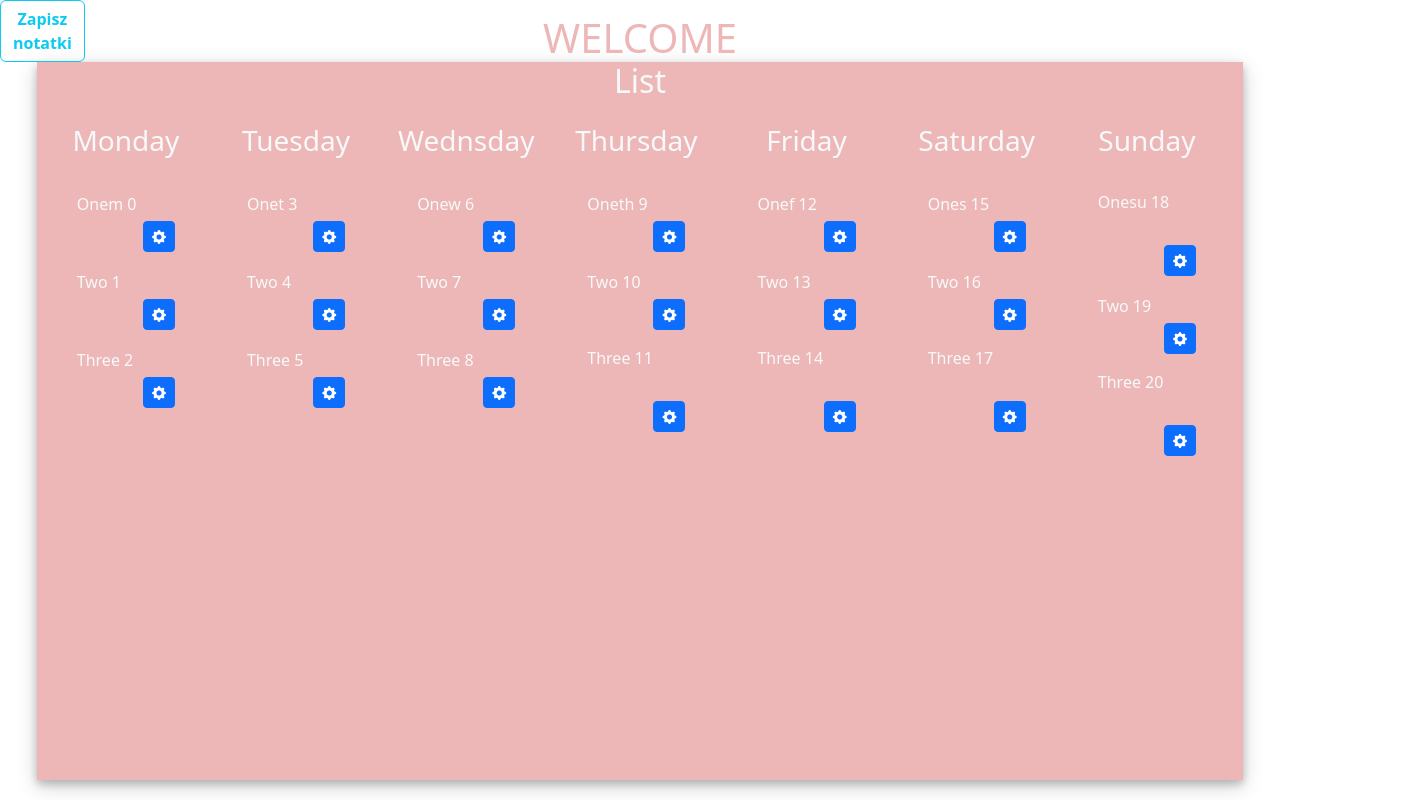
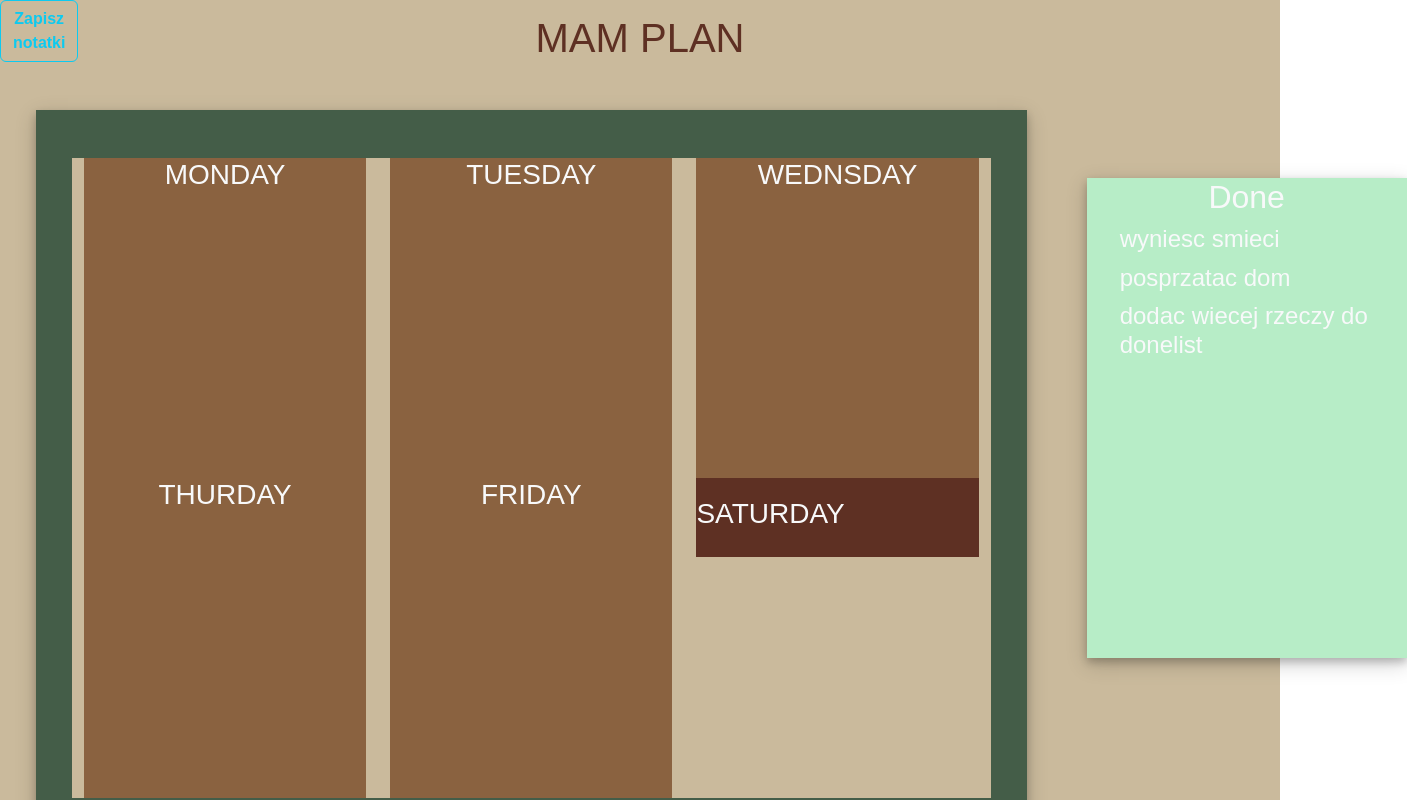
Before and after one commit to Dragonslayer49/listaTodo, a Nuxt app: page / in a window 1280 px wide. Shown: the top 800 px of the page, 1407 px wide, since content can reach past the window. Built offline with nearby package versions, Linux system fonts and the light colour scheme.

Commit message:
dzialajac pinia w done + saturday sunday nie dzialajace

```diff
--- a/components/Dzien.vue
+++ b/components/Dzien.vue
@@ -7,6 +7,7 @@ import { indexOf } from "vuedraggable/dist/vuedraggable.common";
 const props = defineProps({
   title: String,
   items: { type: Array, required: true },
+  index: Number,
 });
 const emit = defineEmits(["donee"]);
 const edycja = ref(false);
@@ -44,10 +45,16 @@ function DoDone(zrobione, arr, index) {
   emit("donee", zrobione);
   arr.splice(index, 1);
 }
+console.log(props.index);
 </script>
 
 <template>
-  <div class="col-1 dzientyg">
+  <div class="d flex flex-column col-4" style="background-color: #caba9c">
+    <div
+      v-if="index < 5"
+      class="dzientyg d-flex flex-column"
+      style="background-color: #8a6240"
+    >
       <h3 class="align-self-center dzien">{{ title }}</h3>
       <div id="lista" class="d-flex flex-column">
         <ul class="ulul">
@@ -78,6 +85,7 @@ function DoDone(zrobione, arr, index) {
                 <input v-model="tekst" type="text" />
               </form>
             </div>
+
             <div class="d-flex justify-content-center">
               <button
                 v-if="tekst == null"
@@ -108,6 +116,76 @@ function DoDone(zrobione, arr, index) {
         </ul>
       </div>
     </div>
+
+    <!--                                                                    sobota i niedziela-->
+
+    <div
+      v-else-if="index == 5"
+      class="d-flex"
+      style="background-color: #5e3023"
+    >
+      <h3 class="align-self-center dzien">{{ title }}</h3>
+      <div id="lista" class="d-flex">
+        <ul class="ulul">
+          <draggable :list="items" item-key="key">
+            <template #item="{ element, index }">
+              <Lista
+                :napis="element.text"
+                :ind="element.id"
+                @usun="items.splice(index, 1)"
+                @edytuj="(zmien) => edytujItemy(index, zmien, items)"
+                @doneitems="(zrobione) => DoDone(zrobione, items, index)"
+              />
+            </template> </draggable
+          ><!--LISTA-->
+
+          <div v-if="edycja == false" class="d-flex justify-content-center">
+            <button
+              type="button"
+              @click="edycja = true"
+              class="plusIcon btn btn-sm btn-success w-100"
+            >
+              <i class="bi bi-plus-lg"></i>
+            </button>
+          </div>
+          <div v-else class="">
+            <div class="w-100 d-flex justify-content-center">
+              <form @submit.prevent="dodaj">
+                <input v-model="tekst" type="text" />
+              </form>
+            </div>
+
+            <div class="d-flex justify-content-center">
+              <button
+                v-if="tekst == null"
+                type="button"
+                @click="dodaj(items, index)"
+                class="btn btn-sm btn-primary"
+                disabled
+              >
+                <i class="bi bi-plus"></i>
+              </button>
+              <button
+                v-else
+                type="button"
+                @click="dodaj(items)"
+                class="btn btn-sm btn-primary"
+              >
+                <i class="bi bi-plus"></i>
+              </button>
+              <button
+                type="button"
+                @click="edycja = false"
+                class="btn btn-sm btn-danger"
+              >
+                <i class="bi bi-x"></i>
+              </button>
+            </div>
+          </div>
+        </ul>
+      </div>
+    </div>
+  </div>
 </template>
 
 <style scoped>
@@ -131,8 +209,8 @@ li {
 }
 
 .dzientyg {
-  flex-basis: 14.2%;
-  min-height: 40rem;
+  flex-basis: 30%;
+  min-height: 20rem;
 }
 
 .dzien {
--- a/components/Lista.vue
+++ b/components/Lista.vue
@@ -111,11 +111,12 @@ function doDone() {
 <style scoped>
 li {
   width: 100%;
+  color: #001524;
 }
 
 li:hover {
   opacity: 0.95;
-  background-color: rgba(238, 115, 115, 0.43);
+  background-color: #8a6240;
 }
 
 .list-group-item {
--- a/nuxt.config.ts
+++ b/nuxt.config.ts
@@ -1,10 +1,9 @@
 // https://nuxt.com/docs/api/configuration/nuxt-config
 export default defineNuxtConfig({
-    app: {
-      baseURL: "/",
-    },
+  app: {
+    baseURL: "/",
+  },
   devtools: { enabled: false },
-  css: ['~/assets/css/app.scss',
-  "bootstrap-icons/font/bootstrap-icons.scss"]
-
-})
+  css: ["~/assets/css/app.scss", "bootstrap-icons/font/bootstrap-icons.scss"],
+  modules: ["@pinia/nuxt", "@pinia-plugin-persistedstate/nuxt"],
+});
--- a/package.json
+++ b/package.json
@@ -10,13 +10,16 @@
   },
   "devDependencies": {
     "@nuxt/devtools": "latest",
+    "@pinia-plugin-persistedstate/nuxt": "^1.1.1",
     "nuxt": "^3.7.0",
     "sass": "^1.66.1"
   },
   "dependencies": {
+    "@pinia/nuxt": "^0.4.11",
     "@popperjs/core": "^2.11.8",
     "bootstrap": "^5.3.1",
     "bootstrap-icons": "^1.10.5",
+    "pinia": "^2.1.6",
     "vue": "^3.3.4",
     "vuedraggable": "^4.1.0"
   }
--- a/pages/index.vue
+++ b/pages/index.vue
@@ -2,10 +2,11 @@
 import { ref } from "vue";
 import draggable from "vuedraggable";
 
+import { useListStore } from "@/store/dni.js";
+const done = useListStore(); //pinia
 const { $bootstrap } = useNuxtApp();
 const modalElement = ref();
 const modalisko = ref();
-const pokazskonczone = ref(false);
 const nuxtApp = useNuxtApp();
 let id = 0;
 let idd = 0;
@@ -13,69 +14,32 @@ let idd = 0;
 
 const WEEK = ref([
   {
-    name: "Monday",
-    items: [
-      { id: id++, text: "Onem" },
-      { id: id++, text: "Two" },
-      { id: id++, text: "Three" },
-    ],
+    name: "MONDAY",
+    items: [],
   },
   {
-    name: "Tuesday",
-    items: [
-      { id: id++, text: "Onet" },
-      { id: id++, text: "Two" },
-      { id: id++, text: "Three" },
-    ],
+    name: "TUESDAY",
+    items: [],
   },
   {
-    name: "Wednsday",
-    items: [
-      { id: id++, text: "Onew" },
-      { id: id++, text: "Two" },
-      { id: id++, text: "Three" },
-    ],
+    name: "WEDNSDAY",
+    items: [],
   },
   {
-    name: "Thursday",
-    items: [
-      { id: id++, text: "Oneth" },
-      { id: id++, text: "Two" },
-      { id: id++, text: "Three" },
-    ],
+    name: "THURDAY",
+    items: [],
   },
   {
-    name: "Friday",
-    items: [
-      { id: id++, text: "Onef" },
-      { id: id++, text: "Two" },
-      { id: id++, text: "Three" },
-    ],
+    name: "FRIDAY",
+    items: [],
   },
   {
-    name: "Saturday",
-    items: [
-      { id: id++, text: "Ones" },
-      { id: id++, text: "Two" },
-      { id: id++, text: "Three" },
-    ],
+    name: "SATURDAY",
+    items: [],
   },
   {
-    name: "Sunday",
-    items: [
-      { id: id++, text: "Onesu" },
-      { id: id++, text: "Two" },
-      { id: id++, text: "Three" },
-    ],
-  },
-]);
-
-const Doneitems = ref([
-  { idd: idd++, text: "wyniesc smieci" },
-  { idd: idd++, text: "posprzatac dom" },
-  {
-    idd: idd++,
-    text: "dodac wiecej rzeczy do donelist",
+    name: "SUNDAY",
+    items: [],
   },
 ]);
 
@@ -89,7 +53,8 @@ function popup() {
 function dodajDone(zrobione) {
   let i = 0;
   console.log(zrobione.value);
-  Doneitems.value.push({ idd: idd++, text: zrobione.value });
+
+  done.dodaj(zrobione);
 }
 </script>
 
@@ -99,33 +64,25 @@ function dodajDone(zrobione) {
   <main>
     <div class="d-flex w-100 position-relative">
       <div id="welcome" class="">
-        <h1 id="welcomeText">WELCOME</h1>
+        <h1 id="welcomeText">MAM PLAN</h1>
       </div>
       <div class="align-self-end">
-        <button
-          type="button"
-          class="btn btn-outline-info"
-          @Click="pokazskonczone = true"
-        >
+        <button type="button" class="btn btn-outline-info" @Click="">
           <b>Zapisz<br />notatki</b>
         </button>
       </div>
     </div>
 
     <div class="row">
-      <div
-        id="NaSrodek"
-        class="d-flex justify-content-around align-items-center col-12 h-100"
-      >
+      <div id="NaSrodek" class="d-flex col-10 h-100 p-5">
         <div id="blok" class="d-flex flex-column text-light">
-          <h2 class="align-self-center">List</h2>
-
-          <div class="row p-3">
+          <div class="row p-5 justify-content-around">
             <Dzien
               v-for="(day, index) in WEEK"
               :title="day.name"
               :key="index"
               :items="day.items"
+              :index="index"
               @donee="(zrobione) => dodajDone(zrobione)"
             />
           </div>
@@ -134,18 +91,18 @@ function dodajDone(zrobione) {
 
       <div
         id="done"
-        class="d-flex justify-content-around align-items-center col-12 h-100"
+        class="d-flex justify-content-around align-items-center col-1 h-100"
       >
         <div id="blokDone" class="d-flex flex-column text-light">
           <h2 class="align-self-center">Done</h2>
           <div id="lista" class="d-flex flex-column">
             <ul>
-              <draggable :list="Doneitems" item-key="id">
+              <draggable :list="done.Doneitems" item-key="id">
                 <template #item="{ element }">
                   <DoneList
                     :key="element.idd"
                     :napis="element.text"
-                    :items="Doneitems"
+                    :items="done.Doneitems"
                   />
                 </template>
               </draggable>
@@ -158,16 +115,14 @@ function dodajDone(zrobione) {
 </template>
 
 <style scoped>
-body {
-  font-family: sans-serif;
-}
-
 main {
   min-height: 100vh;
+  font-family: sans-serif;
+  background-color: #caba9c;
 }
 
 #welcomeText {
-  color: #edb7b7;
+  color: #5e3023;
 }
 
 #welcome {
@@ -178,7 +133,7 @@ main {
 }
 
 #blok {
-  background-color: #edb7b7;
+  background-color: #445d48;
   min-height: 80%;
   height: auto;
   min-width: 90%;
@@ -191,7 +146,7 @@ main {
 
 #blokDone {
   background-color: #b7edc7;
-  min-width: 30rem;
+  min-width: 20rem;
   min-height: 30rem;
   height: auto;
 
@@ -211,35 +166,4 @@ main {
 #lista {
   column-count: auto;
 }
-
-/*
-#monday {
-  background-color: cyan;
-}
-
-#tuesday {
-  background-color: #008cff;
-}
-
-#wednsday {
-  background-color: #8400ff;
-}
-
-#thurday {
-  background-color: #ff00dd;
-}
-
-#friday {
-  background-color: #ff0000;
-}
-
-#saturday {
-  background-color: #ff8000;
-}
-
-#sunday {
-  background-color: #ffdd00;
-}
-
- */
 </style>
--- /dev/null
+++ b/store/dni.js
@@ -0,0 +1,26 @@
+// stores/counter.js
+import { defineStore } from "pinia";
+import { ref } from "vue";
+let idd = 0;
+let zapis = false;
+export const useListStore = defineStore("lista", {
+  state: () => ({
+    Doneitems: [
+      { idd: idd++, text: "wyniesc smieci" },
+      { idd: idd++, text: "posprzatac dom" },
+      { idd: idd++, text: "dodac wiecej rzeczy do donelist" },
+    ],
+  }),
+
+  actions: {
+    dodaj(napis) {
+      this.Doneitems.push({ idd: idd++, text: napis.value });
+    },
+    zapisz(zapis) {
+      if (zapis == true) {
+        persist: true;
+      }
+    },
+  },
+  persist: true,
+});
```
Also changed, not shown: 1 other file (tests, documents, lock files or other folders). Lines whose indentation alone changed are shown as unchanged.
